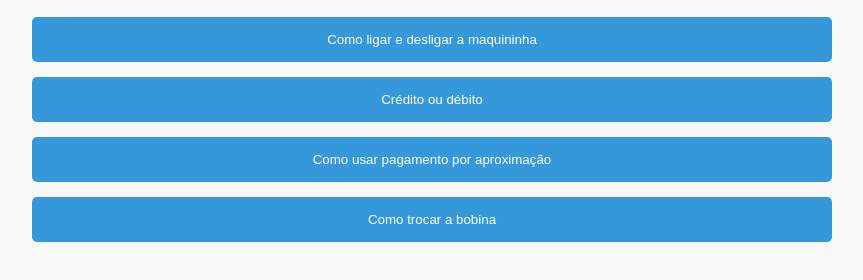
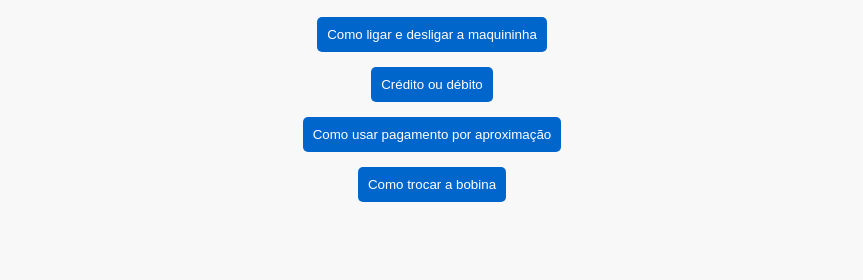
Before and after one commit to Helpmovel/Maquininha_de_cart-o, a plain HTML site: page index.html in a window 1280 px wide. Shown: the part 90-370 px from the top of the page, without its empty margins (208-1071 px from the left). Drawn offline with Linux system fonts and the light colour scheme.

Commit message:
Update style.css

```diff
--- a/style.css
+++ b/style.css
@@ -2,15 +2,12 @@ body {
     font-family: 'Arial', sans-serif;
     background-color: #f8f8f8;
     color: #333;
-    margin: 0;
-    padding: 0;
 }
 
 .container {
     max-width: 800px;
     margin: 50px auto;
     text-align: center;
-    padding: 0 15px;
 }
 
 h1 {
@@ -28,17 +25,15 @@ h1 {
 }
 
 .video-button {
-    background-color: #3498db;
+    background-color: #0066cc;
     color: #fff;
     border: none;
-    padding: 15px;
+    padding: 10px;
     border-radius: 5px;
     cursor: pointer;
     transition: background-color 0.3s ease;
-    width: 100%;
-    box-sizing: border-box;
 }
 
 .video-button:hover {
-    background-color: #2980b9;
+    background-color: #004080;
 }
```
